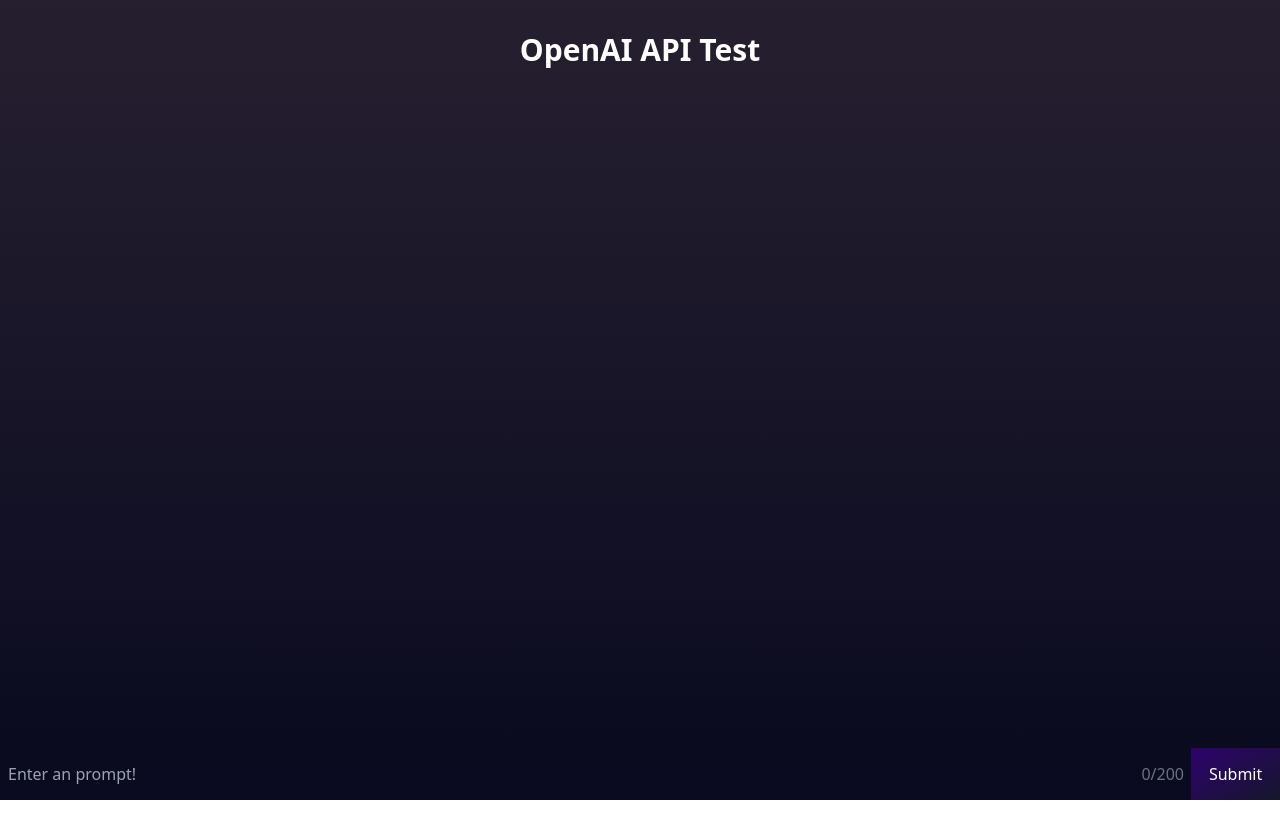
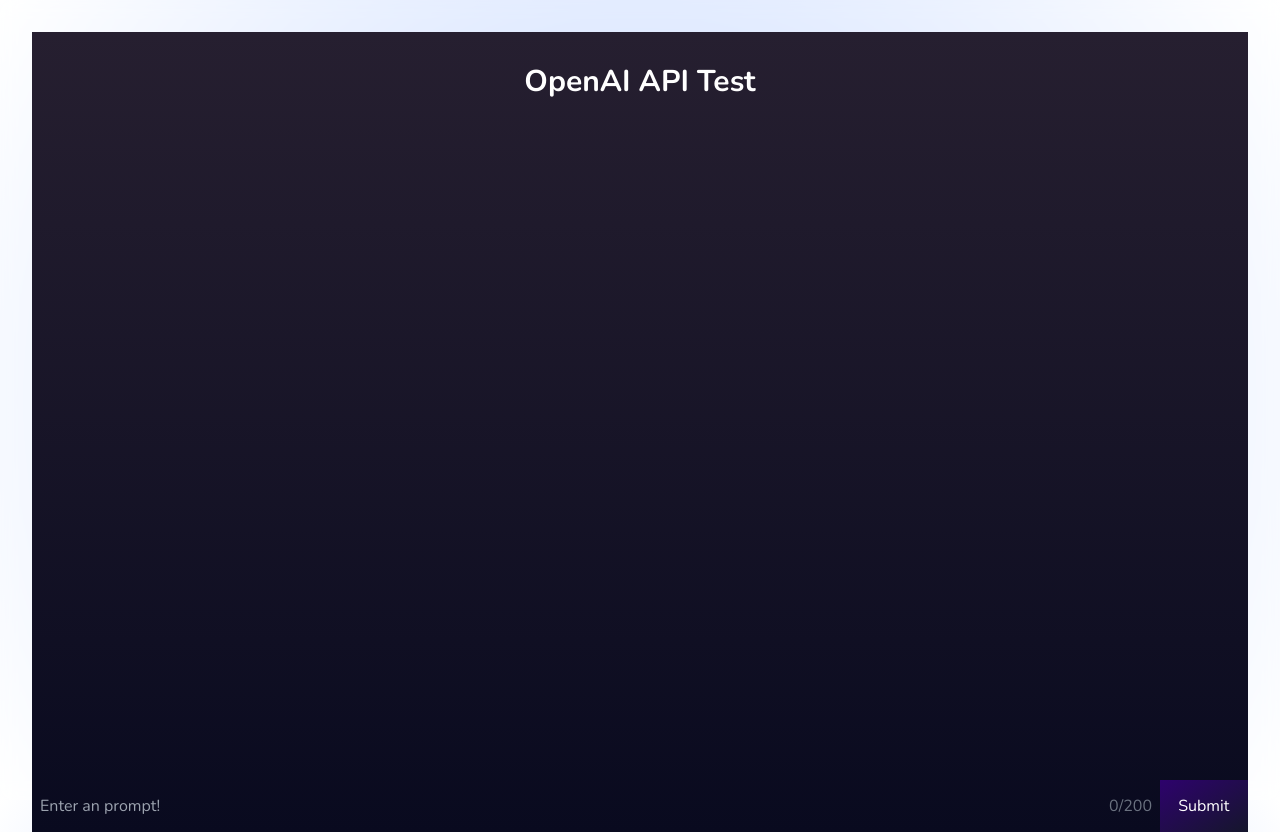
Before and after one commit to MohamedBechirMejri/aichat, a Next.js app: page / in a window 1280 px wide. Before the commit the page ends 800 px from the top, so only its background shows below. Built offline with nearby package versions, Linux system fonts and the light colour scheme.

Commit message:
Add Nunito font

```diff
--- a/src/pages/_app.tsx
+++ b/src/pages/_app.tsx
@@ -1,9 +1,20 @@
 import { type AppType } from "next/dist/shared/lib/utils";
+
+import { Nunito } from "next/font/google";
 
 import "~/styles/globals.css";
 
-const MyApp: AppType = ({ Component, pageProps }) => {
-  return <Component {...pageProps} />;
+const nunito = Nunito({ subsets: ["latin"] });
+
+const AIChat: AppType = ({ Component, pageProps }) => {
+  return (
+    <div
+      className="h-[100svh] bg-white bg-opacity-50 p-8 backdrop-blur"
+      style={nunito.style}
+    >
+      <Component {...pageProps} />
+    </div>
+  );
 };
 
-export default MyApp;
+export default AIChat;
```
